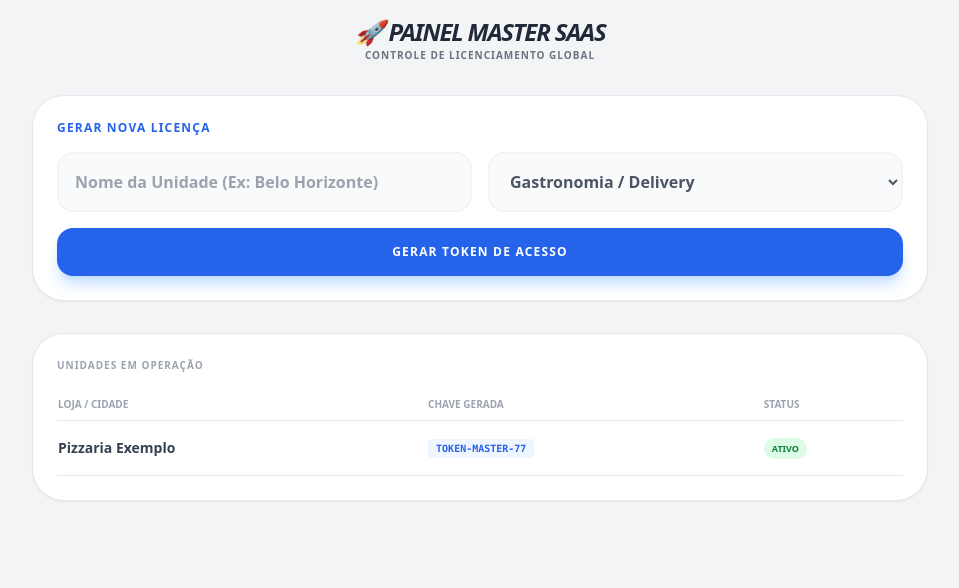
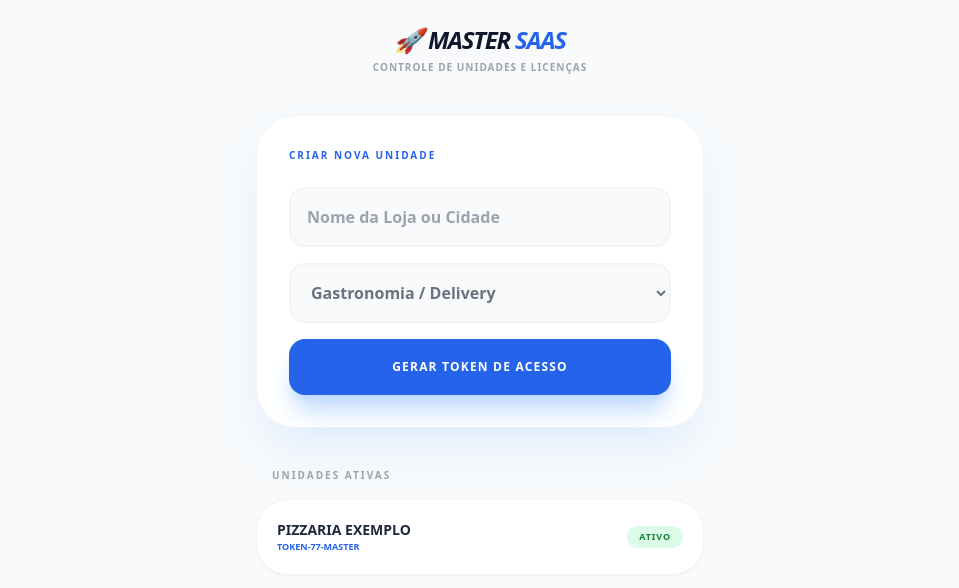
Before and after one commit to edilsonfilho72/entregasilenciosa, a plain HTML site: page admin/index.html in a window 1280 px wide. Shown: the whole page, without its empty margins (160-1119 px from the left). Drawn offline with nearby package versions, Linux system fonts and the light colour scheme.

Commit message:
Update index.html

```diff
--- a/admin/index.html
+++ b/admin/index.html
@@ -6,58 +6,52 @@
     <title>Master Admin - Entrega Silenciosa</title>
     <script src="https://cdn.tailwindcss.com"></script>
 </head>
-<body class="bg-gray-100 p-4">
-    <header class="mb-8">
-        <h1 class="text-2xl font-black text-gray-800 text-center uppercase tracking-tighter italic">🚀 Painel Master SaaS</h1>
-        <p class="text-gray-500 text-center text-[10px] font-bold uppercase tracking-widest">Controle de Licenciamento Global</p>
+<body class="bg-slate-50 p-6 pb-20">
+    <header class="mb-10 text-center">
+        <h1 class="text-2xl font-black text-slate-900 uppercase italic tracking-tighter">🚀 Master <span class="text-blue-600">SaaS</span></h1>
+        <p class="text-[10px] font-black text-gray-400 uppercase tracking-widest mt-1">Controle de Unidades e Licenças</p>
     </header>
 
-    <section class="max-w-4xl mx-auto bg-white p-6 rounded-[32px] shadow-sm mb-8 border border-gray-200">
-        <h2 class="text-xs font-black mb-4 text-blue-600 uppercase tracking-widest">Gerar Nova Licença</h2>
-        <div class="grid grid-cols-1 md:grid-cols-2 gap-4">
-            <input id="nomeLoja" type="text" placeholder="Nome da Unidade (Ex: Belo Horizonte)" class="bg-gray-50 border-2 border-gray-100 p-4 rounded-2xl focus:ring-2 focus:ring-blue-500 outline-none font-bold">
-            <select id="segmento" class="bg-gray-50 border-2 border-gray-100 p-4 rounded-2xl font-bold text-gray-600">
+    <section class="max-w-md mx-auto bg-white p-8 rounded-[40px] shadow-2xl shadow-blue-100 border border-gray-100 mb-10">
+        <h2 class="text-[10px] font-black text-blue-600 uppercase tracking-[0.2em] mb-6">Criar Nova Unidade</h2>
+        <div class="space-y-4">
+            <input id="nomeLoja" type="text" placeholder="Nome da Loja ou Cidade" class="w-full bg-gray-50 border-2 border-gray-100 p-4 rounded-2xl font-bold focus:border-blue-500 outline-none transition">
+            <select id="segmento" class="w-full bg-gray-50 border-2 border-gray-100 p-4 rounded-2xl font-bold text-gray-500 outline-none">
                 <option value="delivery">Gastronomia / Delivery</option>
-                <option value="servico">Serviços / Agendamento</option>
                 <option value="varejo">Varejo Geral</option>
             </select>
-            <button onclick="gerarChave()" class="bg-blue-600 text-white font-black py-4 rounded-2xl hover:bg-blue-700 transition shadow-lg shadow-blue-200 uppercase text-xs tracking-widest md:col-span-2">Gerar Token de Acesso</button>
+            <button onclick="gerarChave()" class="w-full bg-blue-600 text-white font-black py-5 rounded-2xl shadow-xl shadow-blue-200 uppercase text-xs tracking-widest active:scale-95 transition">Gerar Token de Acesso</button>
         </div>
     </section>
 
-    <section class="max-w-4xl mx-auto bg-white p-6 rounded-[32px] shadow-sm border border-gray-200">
-        <h2 class="text-[10px] font-black mb-4 text-gray-400 uppercase tracking-widest">Unidades em Operação</h2>
-        <div class="overflow-x-auto">
-            <table class="w-full text-left">
-                <thead>
-                    <tr class="border-b text-gray-400 text-[10px] uppercase font-black">
-                        <th class="py-2">Loja / Cidade</th>
-                        <th class="py-2">Chave Gerada</th>
-                        <th class="py-2">Status</th>
-                    </tr>
-                </thead>
-                <tbody id="listaLojistas">
-                    <tr class="border-b text-sm">
-                        <td class="py-4 font-bold text-gray-700">Pizzaria Exemplo</td>
-                        <td class="py-4"><code class="bg-blue-50 text-blue-600 p-1 px-2 rounded text-[10px] font-black">TOKEN-MASTER-77</code></td>
-                        <td class="py-4"><span class="bg-green-100 text-green-700 px-2 py-1 rounded-full text-[9px] font-black">ATIVO</span></td>
-                    </tr>
-                </tbody>
-            </table>
+    <section class="max-w-md mx-auto">
+        <h3 class="text-[10px] font-black text-gray-400 uppercase tracking-[0.2em] mb-4 ml-4">Unidades Ativas</h3>
+        <div id="listaLojistas" class="space-y-3">
+            <div class="bg-white p-5 rounded-[32px] border border-gray-100 flex justify-between items-center shadow-sm">
+                <div>
+                    <p class="font-black text-slate-800 uppercase text-sm">Pizzaria Exemplo</p>
+                    <p class="text-[9px] font-bold text-blue-600 uppercase">TOKEN-77-MASTER</p>
+                </div>
+                <span class="bg-green-100 text-green-700 px-3 py-1 rounded-full text-[9px] font-black uppercase tracking-widest">Ativo</span>
+            </div>
         </div>
     </section>
 
     <script>
         function gerarChave() {
             const nome = document.getElementById('nomeLoja').value;
-            const token = "TOKEN-" + Math.random().toString(36).substr(2, 9).toUpperCase();
             if(!nome) return alert("Digite o nome da unidade!");
-            document.getElementById('listaLojistas').innerHTML += `
-                <tr class="border-b text-sm">
-                    <td class="py-4 font-bold text-gray-700">${nome}</td>
-                    <td class="py-4"><code class="bg-blue-50 text-blue-600 p-1 px-2 rounded text-[10px] font-black">${token}</code></td>
-                    <td class="py-4"><span class="bg-green-100 text-green-700 px-2 py-1 rounded-full text-[9px] font-black">ATIVO</span></td>
-                </tr>`;
+            const token = "TOKEN-" + Math.random().toString(36).substr(2, 6).toUpperCase();
+
+            const item = `
+                <div class="bg-white p-5 rounded-[32px] border border-blue-200 flex justify-between items-center shadow-sm animate-bounce">
+                    <div>
+                        <p class="font-black text-slate-800 uppercase text-sm">${nome}</p>
+                        <p class="text-[9px] font-bold text-blue-600 uppercase">${token}</p>
+                    </div>
+                    <span class="bg-green-100 text-green-700 px-3 py-1 rounded-full text-[9px] font-black uppercase tracking-widest">Ativo</span>
+                </div>`;
+            document.getElementById('listaLojistas').innerHTML = item + document.getElementById('listaLojistas').innerHTML;
             document.getElementById('nomeLoja').value = "";
         }
     </script>
```
